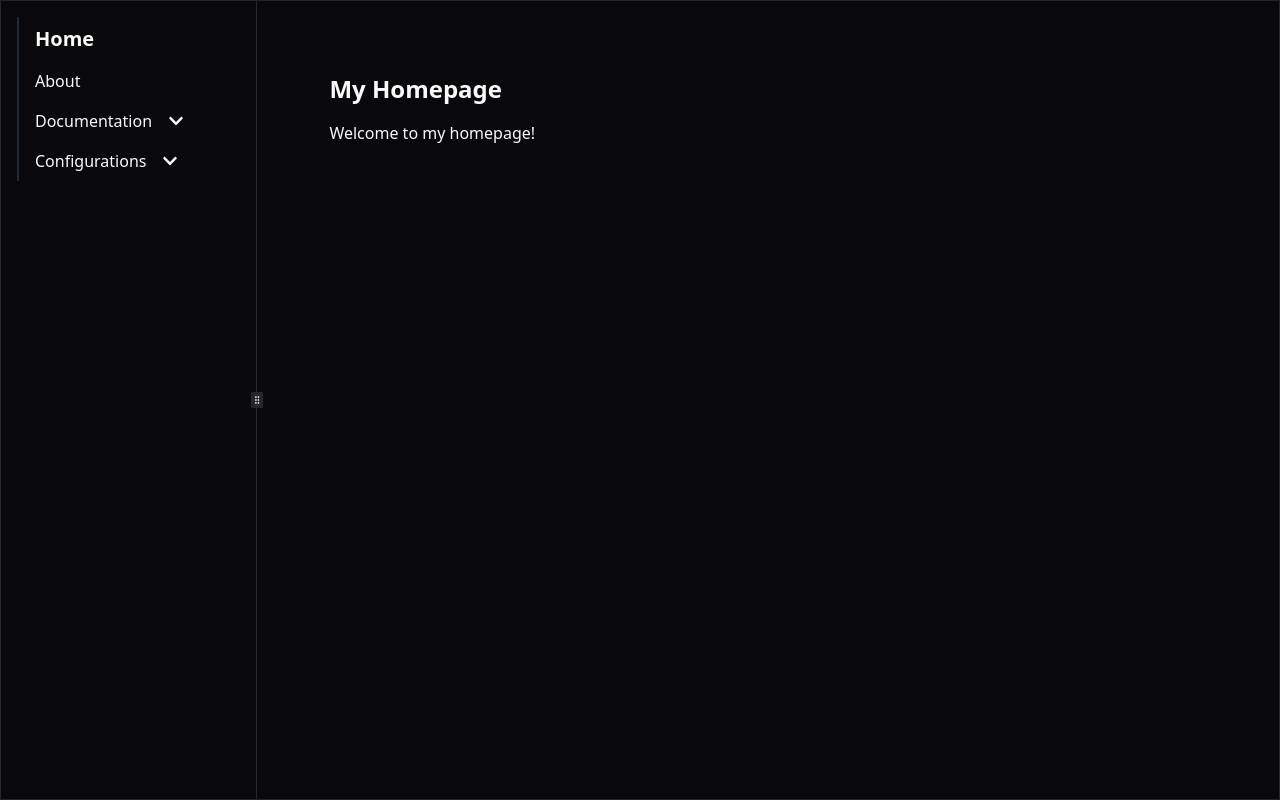
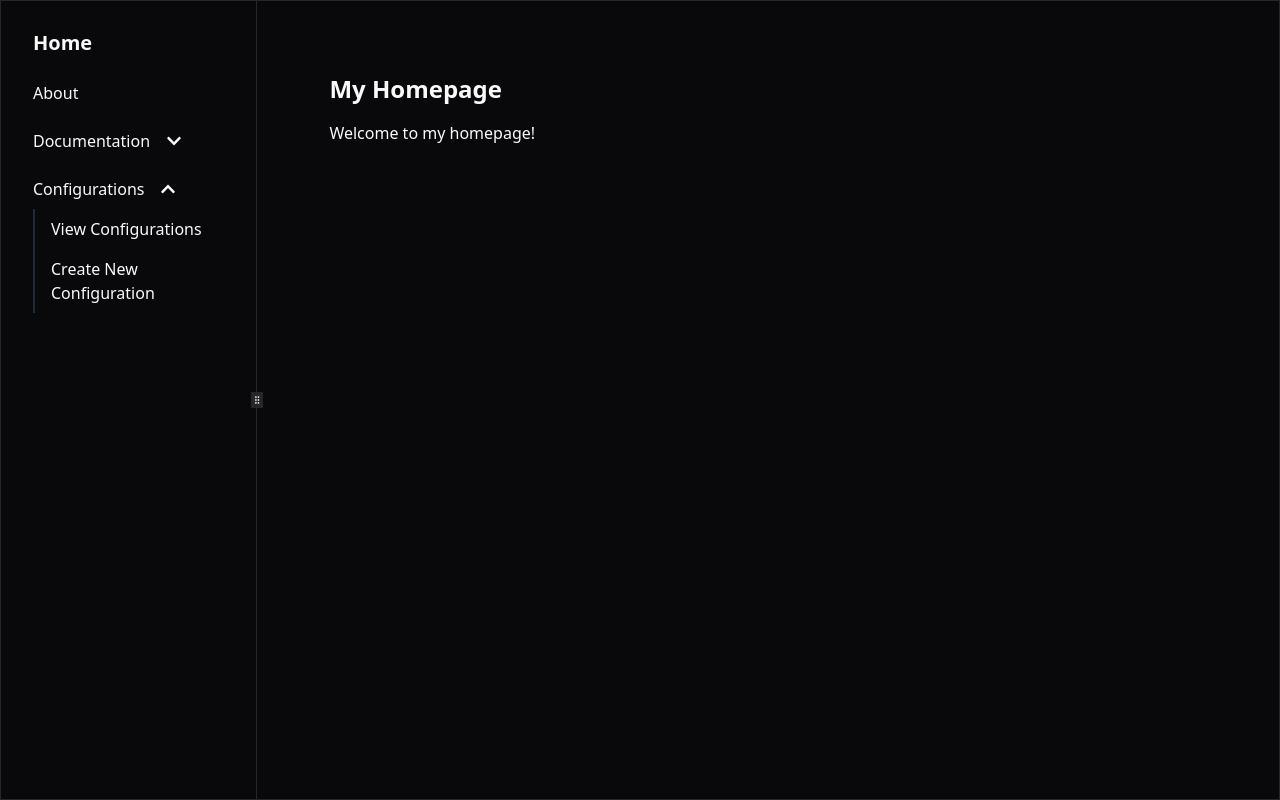
Before and after one commit to cameronmcginley/sitewatch, a Next.js app in the folder ui/: page /config in a window 1280 px wide. Built offline with nearby package versions, Linux system fonts and the light colour scheme.

Commit message:
Improve colors

```diff
--- a/ui/app/layout.tsx
+++ b/ui/app/layout.tsx
@@ -21,9 +21,11 @@ const links = [
   },
   {
     name: "Documentation",
+    open: false,
     sublinks: [
       {
         name: "Check for Phrase",
+        open: true,
         sublinks: [
           {
             name: "Check for Phrase",
@@ -39,7 +41,7 @@ const links = [
   },
   {
     name: "Configurations",
-    href: "/config",
+    open: true,
     sublinks: [
       {
         name: "View Configurations",
--- a/ui/components/sections/VerticalNav.tsx
+++ b/ui/components/sections/VerticalNav.tsx
@@ -14,24 +14,32 @@ type NavLink = {
   href?: string;
   sublinks?: NavLink[];
   className?: string;
+  open?: boolean;
 };
 
 type VerticalNavProps = {
   links: NavLink[];
 };
 
-const NavItem: React.FC<{ link: NavLink }> = ({ link }) => {
-  const [isOpen, setIsOpen] = useState(false);
+const NavItem: React.FC<{ link: NavLink; level: number }> = ({
+  link,
+  level,
+}) => {
+  const [isOpen, setIsOpen] = useState(link.open || false);
 
   const toggleOpen = () => setIsOpen(!isOpen);
 
   return (
-    <li className="!m-0 relative group border-l-2 border-gray-800 hover:border-white">
+    <li
+      className={`!m-0 relative group ${
+        level > 0 ? "border-l-2 border-gray-800 hover:border-white" : "py-1"
+      }`}
+    >
       {link.sublinks ? (
         <div>
           <button
             onClick={toggleOpen}
-            className="w-fit gap-4 flex items-center justify-between hover:underline hover:font-bold px-4 py-2"
+            className="w-fit gap-4 flex items-center justify-between hover:font-bold mx-4 py-2"
           >
             {link.name}
             {isOpen ? <FaChevronUp /> : <FaChevronDown />}
@@ -43,7 +51,7 @@ const NavItem: React.FC<{ link: NavLink }> = ({ link }) => {
             >
               <ul className="ml-4 space-y-2">
                 {link.sublinks.map((sublink, subIndex) => (
-                  <NavItem key={subIndex} link={sublink} />
+                  <NavItem key={subIndex} link={sublink} level={level + 1} />
                 ))}
               </ul>
             </CollapsibleContent>
@@ -53,7 +61,7 @@ const NavItem: React.FC<{ link: NavLink }> = ({ link }) => {
         <Link
           href={link.href || "#"}
           className={
-            "w-fit hover:underline hover:font-bold block px-4 rounded py-2 " +
+            "w-fit hover:font-bold block mx-4 py-2 " +
             (link.className ? link.className : "")
           }
         >
@@ -69,7 +77,7 @@ const VerticalNav: React.FC<VerticalNavProps> = ({ links }) => {
     <div className="w-full h-full">
       <ul className="space-y-2 p-4">
         {links.map((link, index) => (
-          <NavItem key={index} link={link} />
+          <NavItem key={index} link={link} level={0} />
         ))}
       </ul>
     </div>
```
